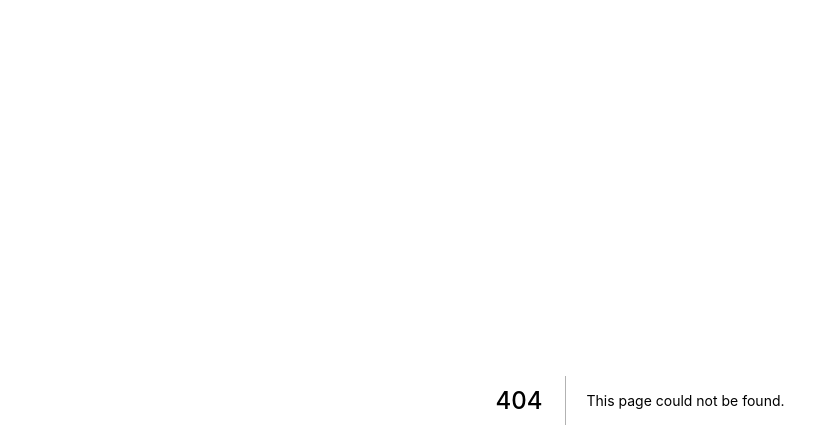
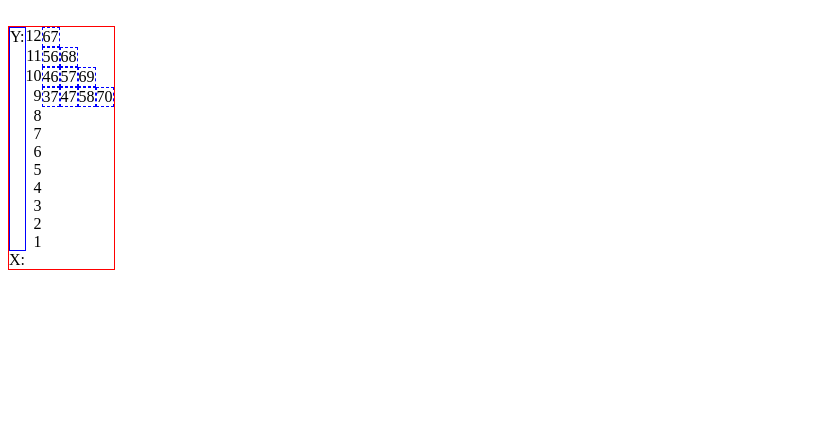
Before and after one commit to skuzbot/take_home_test, a Next.js app in the folder Javascript/React_Nextjs_UI/: page /components/BoxStack in a window 1280 px wide. Before the commit this address had no page. Shown: the top 448 px of the page, without its empty margins (0-839 px from the left). Built offline with nearby package versions, Linux system fonts and the light colour scheme.

Commit message:
started box stack

```diff
--- /dev/null
+++ b/Javascript/React_Nextjs_UI/pages/components/BoxStack.js
@@ -0,0 +1,125 @@
+const BoxStack = (props) => {
+
+  return (
+    <div>
+      <br/>
+      <div className='box-grid-container'>
+        <div className='y-index'>
+          Y:
+        </div>
+        <div className='row row-index-12'>12</div>
+          <div className='cell 1-12'>67</div>
+        <div className='row row-index-11'>11</div>
+          <div className='cell cell-1-11'>56</div>
+          <div className='cell cell-2-11'>68</div>
+        <div className='row row-index-10'>10</div>
+          <div className='cell cell-1-10'>46</div>
+          <div className='cell cell-2-10'>57</div>
+          <div className='cell cell-3-10'>69</div>
+        <div className='row row-index-9'>9</div>
+          <div className='cell cell-1-9'>37</div>
+          <div className='cell cell-2-9'>47</div>
+          <div className='cell cell-3-9'>58</div>
+          <div className='cell cell-4-9'>70</div>
+        <div className='row row-index-8'>8</div>
+        <div className='row row-index-7'>7</div>
+        <div className='row row-index-6'>6</div>
+        <div className='row row-index-5'>5</div>
+        <div className='row row-index-4'>4</div>
+        <div className='row row-index-3'>3</div>
+        <div className='row row-index-2'>2</div>
+        <div className='row row-index-1'>1</div>
+        <div className="x-index">
+          X:
+        </div>
+      </div>
+      <style jsx>{`
+        .box-grid-container {
+          display: inline-grid;
+          border: 1px red solid;
+          grid-template-columns: 14fr;
+          grid-template-rows: 14fr;
+        }
+
+        .y-index {
+          border: 1px blue solid;
+          grid-column-start: 1;
+          grid-column-end: 2;
+          grid-row-start: 1;
+          grid-row-end: 14;
+
+        }
+
+        .x-index {
+          grid-row-start: 14;
+        }
+
+        .row-index-0 {
+          grid-row-start: 13;
+        }
+
+        .cell {
+          border: 1px blue dashed;
+        }
+
+
+        .row {
+          grid-column-start: 2;
+          text-align: right;
+        }
+
+        .cell-1-12 {
+          grid-column-start: 3;
+          grid-row-start: 1;
+        }
+
+        .cell-1-11 {
+          grid-column-start: 3;
+          grid-row-start: 2;
+        }
+
+        .cell-2-11 {
+          grid-column-start: 4;
+          grid-row-start: 2;
+        }
+
+        .cell-1-10 {
+          grid-column-start: 3;
+          grid-row-start: 3;
+        }
+
+        .cell-2-10 {
+          grid-column-start: 4;
+          grid-row-start: 3;
+        }
+
+        .cell-3-10 {
+          grid-column-start: 5;
+          grid-row-start: 3;
+        }
+
+        .cell-1-9 {
+          grid-column-start: 3;
+          grid-row-start: 4;
+        }
+
+        .cell-2-9 {
+          grid-column-start: 4;
+          grid-row-start: 4;
+        }
+
+        .cell-3-9 {
+          grid-column-start: 5;
+          grid-row-start: 4;
+        }
+
+        .cell-4-9 {
+          grid-column-start: 6;
+          grid-row-start: 4;
+        }
+      `}</style>
+    </div>
+  )
+}
+
+export default BoxStack
--- a/Javascript/React_Nextjs_UI/pages/index.js
+++ b/Javascript/React_Nextjs_UI/pages/index.js
@@ -1,5 +1,6 @@
 import { Component } from 'react';
 import CoordInput from './components/CoordInput'
+import BoxStack from './components/BoxStack'
 
 export default class index extends Component {
   constructor() {
@@ -55,6 +56,7 @@ export default class index extends Component {
           <br/>
           y: {this.state.y}
         </div>
+        <BoxStack />
         <style jsx>{`
 
         `}</style>
```
